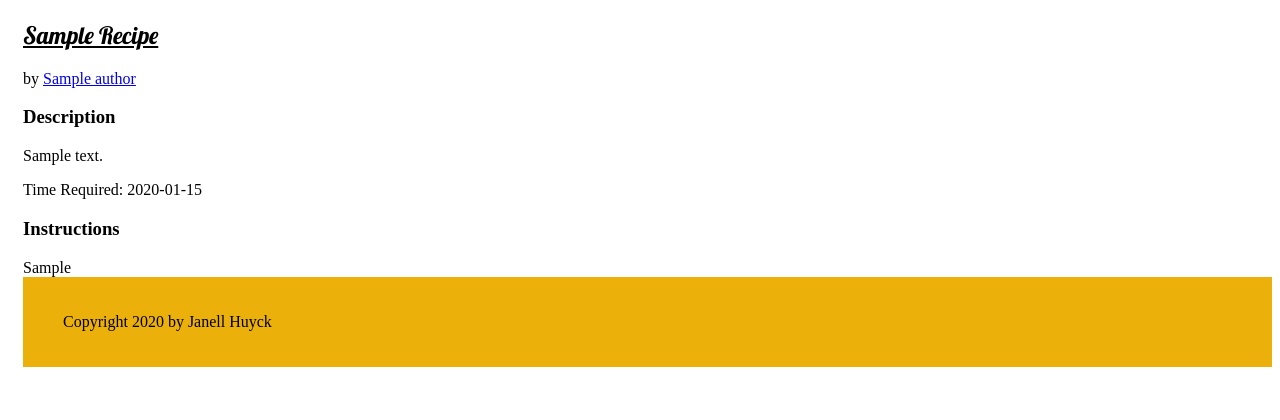
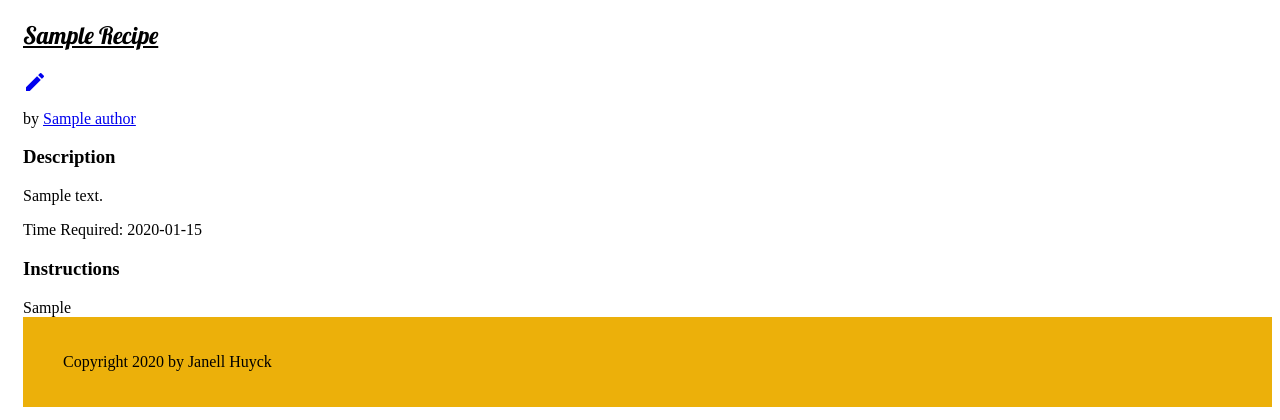
Before and after one commit to luisfff29/recipebox-1, a Django app: page /recipe/1/ in a window 1280 px wide. Shown: the part 179-599 px from the top of the page. Run offline with Django 3.2, Linux system fonts and the light colour scheme; tables that the repository leaves empty hold one stand-in row (values such as "Sample post").

Commit message:
create an edit button/icon

```diff
--- a/recipes/static/css/recipes.css
+++ b/recipes/static/css/recipes.css
@@ -66,3 +66,7 @@ body {
   text-decoration: none;
   font-size: 17px;
 }
+
+.material-icons {
+  display: inline-block;
+}
--- a/recipes/templates/recipes/base.html
+++ b/recipes/templates/recipes/base.html
@@ -3,6 +3,8 @@
     <head>
         <title>RecipeBox</title>
         <link href="//fonts.googleapis.com/css?family=Lobster&subset=latin,latin-ext" rel="stylesheet" type="text/css">
+        <!-- Google Icons -->
+        <link href="https://fonts.googleapis.com/icon?family=Material+Icons" rel="stylesheet">
         <link rel="stylesheet" href="{% static 'css/recipes.css' %}">
     </head>
     <body>
--- a/recipes/templates/recipes/recipe_detail.html
+++ b/recipes/templates/recipes/recipe_detail.html
@@ -2,6 +2,7 @@
 
 {% block content %}
     <h2>{{ recipe.title|title }}</h2>
+    <a href="{% url 'update_recipe' recipe.pk %}"><span class="material-icons">edit</span></a>
     <p>by <a href="{% url 'author_detail' pk=recipe.author.pk %}">{{recipe.author}}</a> </p>
     <h3>Description</h3>
     <p class="description">{{recipe.description|linebreaksbr}}</p>
```
